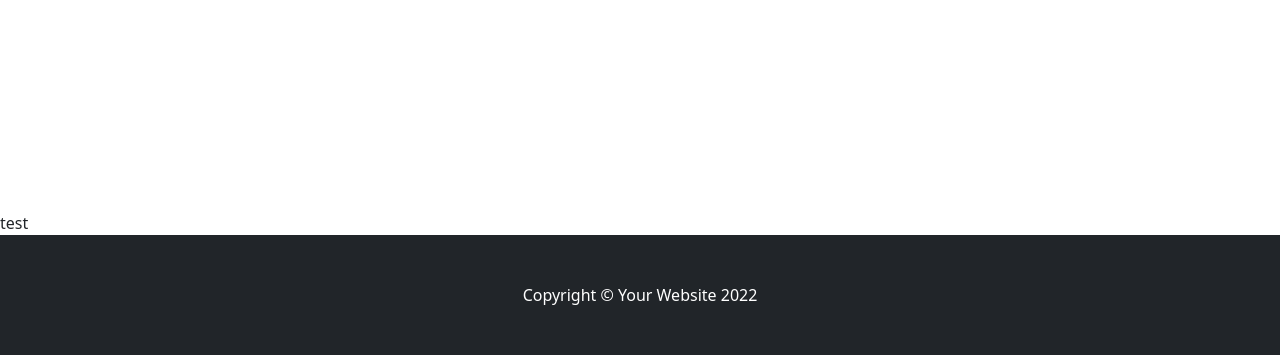
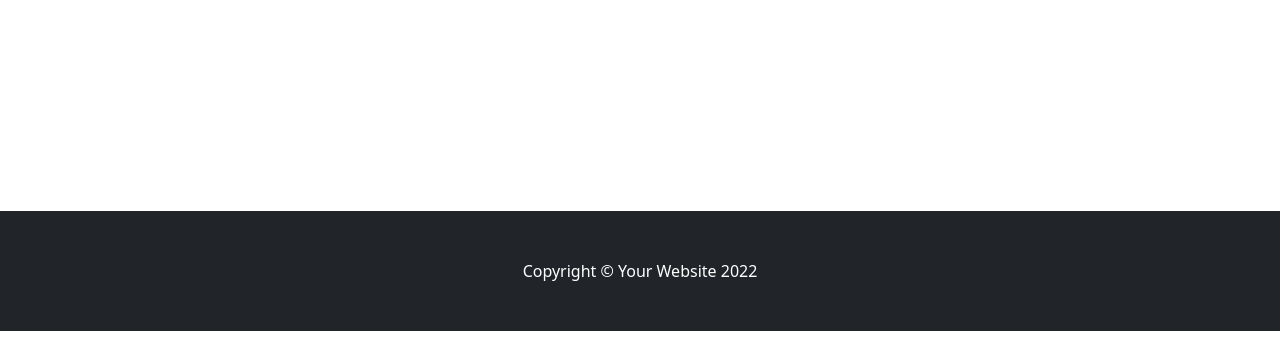
Before and after one commit to mustafaoguzbaran/base-php-project, a PHP site: page /PHP-myBLOG/src/backoffice in a window 1280 px wide. Shown: the part 633-988 px from the top of the page. After the commit the page ends 964 px from the top, so only its background shows below. Run offline with PHP 8.4, Linux system fonts and the light colour scheme; data that the repository does not hold is empty.

Commit message:
test reverse

```diff
--- a/src/backoffice/index.php
+++ b/src/backoffice/index.php
@@ -29,7 +29,6 @@ $updateSite = new Settings();
     </form>
 </div>
 <?php
-echo "test";
 $updateSite->siteSettings();
 ?>
 <?php require_once "footer.php"; ?>
```
